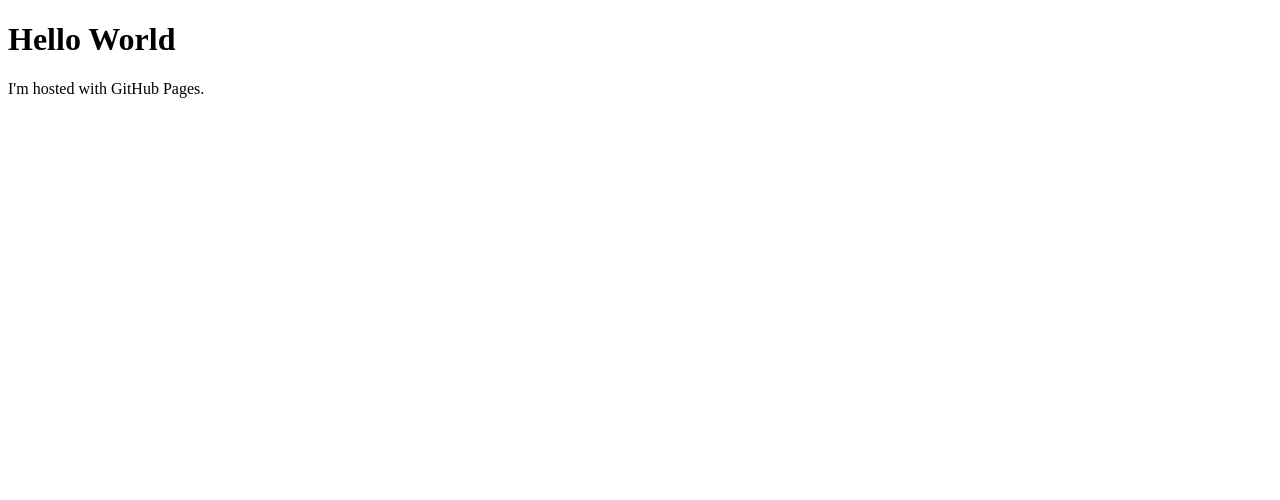
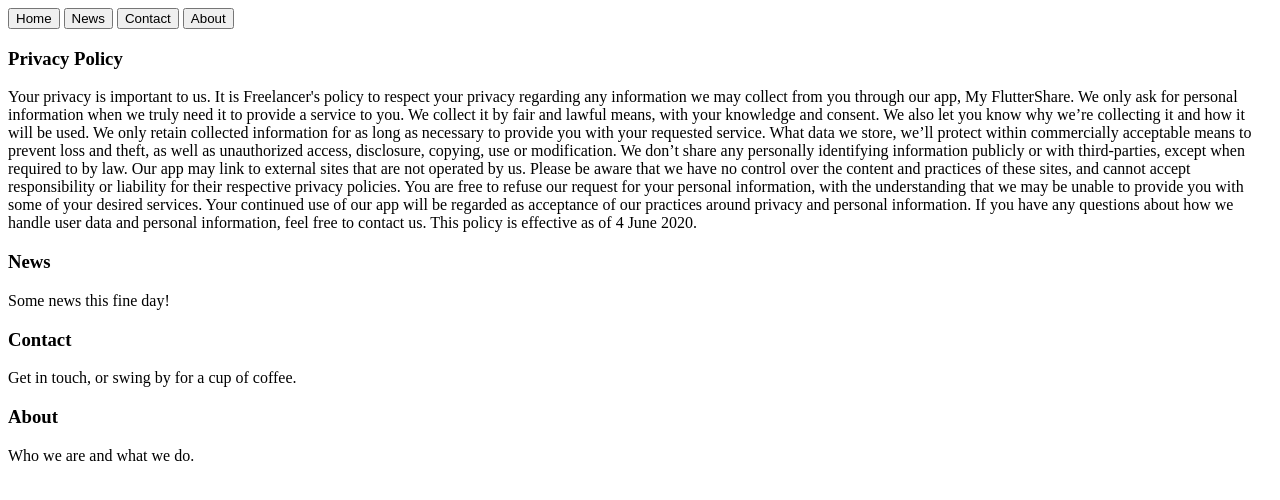
Before and after one commit to cH3riOS/ch3rios.github.io, a plain HTML site: page index.html in a window 1280 px wide. Drawn offline with Linux system fonts and the light colour scheme.

Commit message:
Update index.html

```diff
--- a/index.html
+++ b/index.html
@@ -1,7 +1,38 @@
-<!DOCTYPE html>
-<html>
-<body>
-<h1>Hello World</h1>
-<p>I'm hosted with GitHub Pages.</p>
-</body>
-</html>
+<button class="tablink" onclick="openPage('Home', this, 'red')">Home</button>
+<button class="tablink" onclick="openPage('News', this, 'green')" id="defaultOpen">News</button>
+<button class="tablink" onclick="openPage('Contact', this, 'blue')">Contact</button>
+<button class="tablink" onclick="openPage('About', this, 'orange')">About</button>
+
+<div id="Privacy Policy" class="tabcontent">
+  <h3>Privacy Policy</h3>
+  <p>Your privacy is important to us. It is Freelancer's policy to respect your privacy regarding any information we may collect from you through our app, My FlutterShare.
+
+We only ask for personal information when we truly need it to provide a service to you. We collect it by fair and lawful means, with your knowledge and consent. We also let you know why we’re collecting it and how it will be used.
+
+We only retain collected information for as long as necessary to provide you with your requested service. What data we store, we’ll protect within commercially acceptable means to prevent loss and theft, as well as unauthorized access, disclosure, copying, use or modification.
+
+We don’t share any personally identifying information publicly or with third-parties, except when required to by law.
+
+Our app may link to external sites that are not operated by us. Please be aware that we have no control over the content and practices of these sites, and cannot accept responsibility or liability for their respective privacy policies.
+
+You are free to refuse our request for your personal information, with the understanding that we may be unable to provide you with some of your desired services.
+
+Your continued use of our app will be regarded as acceptance of our practices around privacy and personal information. If you have any questions about how we handle user data and personal information, feel free to contact us.
+
+This policy is effective as of 4 June 2020.</p>
+</div>
+
+<div id="News" class="tabcontent">
+  <h3>News</h3>
+  <p>Some news this fine day!</p>
+</div>
+
+<div id="Contact" class="tabcontent">
+  <h3>Contact</h3>
+  <p>Get in touch, or swing by for a cup of coffee.</p>
+</div>
+
+<div id="About" class="tabcontent">
+  <h3>About</h3>
+  <p>Who we are and what we do.</p>
+</div>
```
